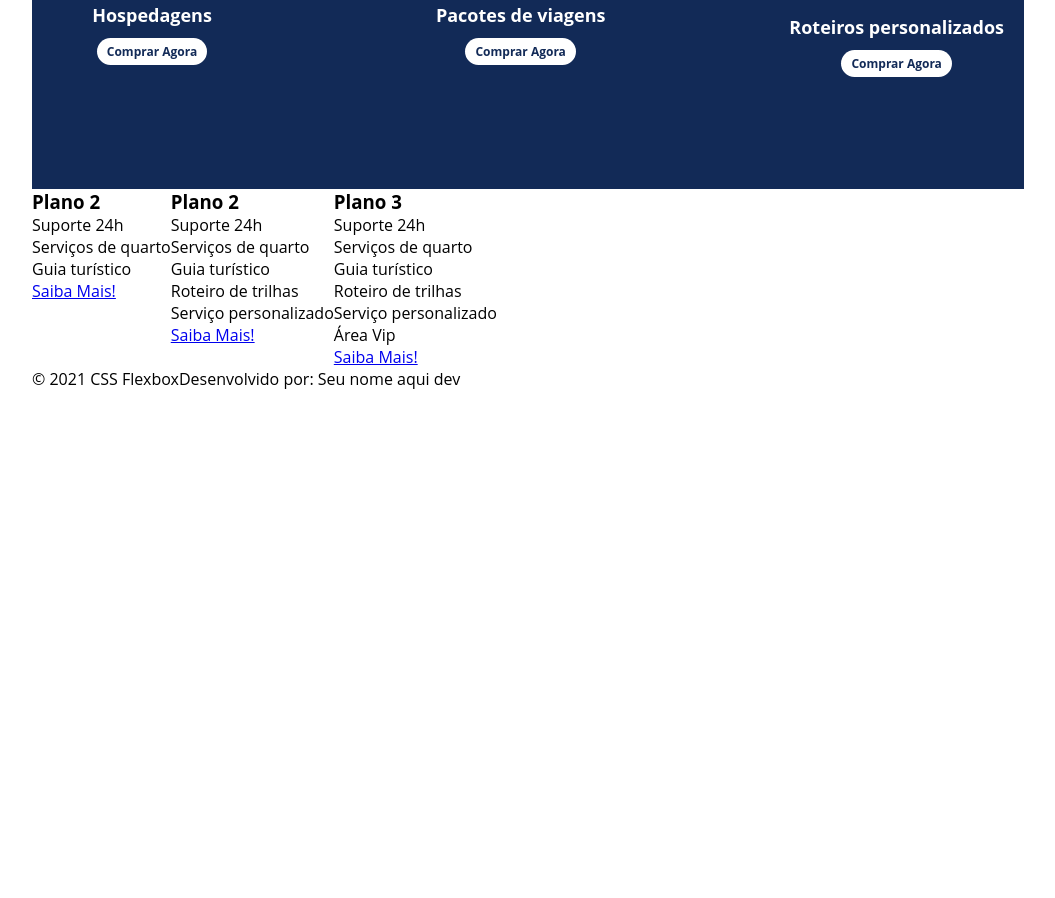
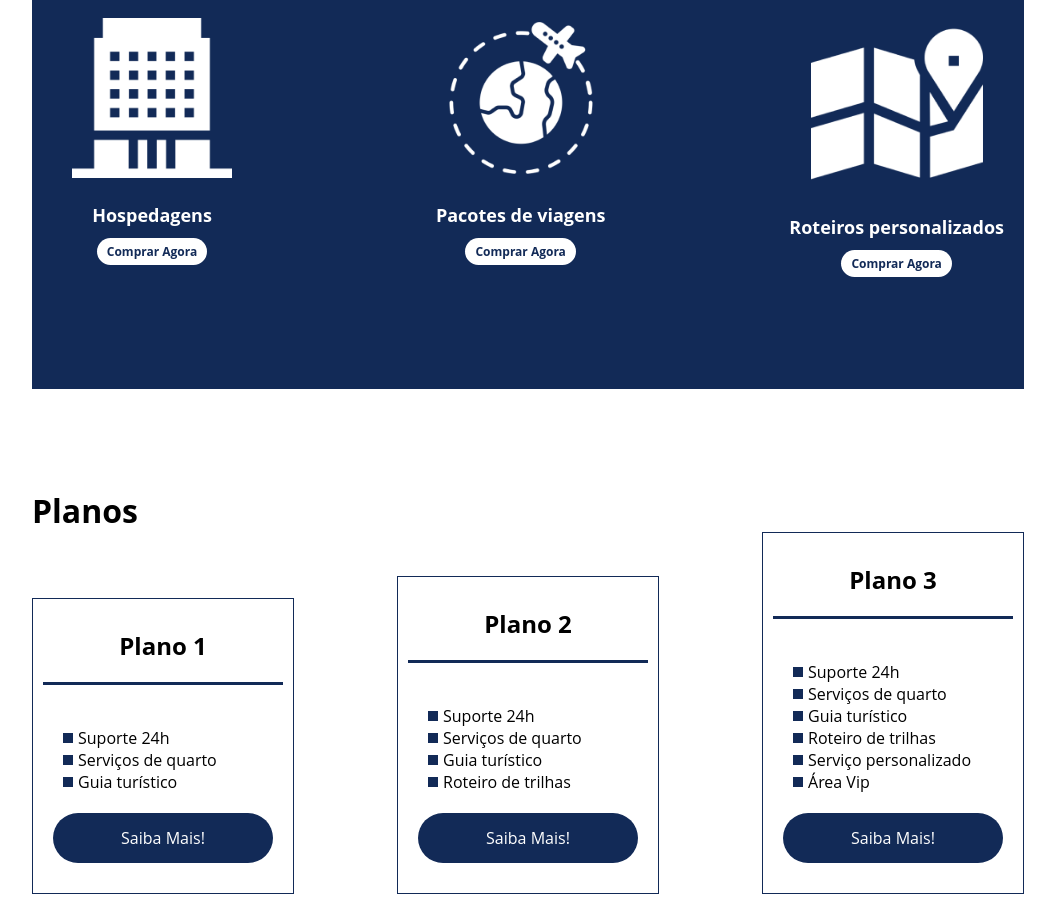
Before and after one commit to fabiooliveiradev/project-flexbox-dio, a plain HTML site: page flex-projeto/index.html in a window 1280 px wide. Shown: the part 1491-2389 px from the top of the page, without its empty margins (112-1167 px from the left). Before the commit the page ends 1881 px from the top, so only its background shows below. Drawn offline with Linux system fonts and the light colour scheme.

Commit message:
Estilo para telas grandes finalizado

```diff
--- a/flex-projeto/index.html
+++ b/flex-projeto/index.html
@@ -9,6 +9,9 @@
 </head>
 
 <body>
+
+    <!-- Início do header  -->
+
     <header>
         <div class="flex-container menu">
             <div>
@@ -22,11 +25,15 @@
         </div>
     </header>
 
+    <!-- Fim do header  -->
+
+    <!-- Início da sessão apresentação -->
+
     <div class="flex-container apresentacao">
         <div class="texto-apresentacao">
             <h1>Flex <br>Turismos</h1>
             <p>O melhor serviço para você!</p>
-            <a href="">Saiba Mais!</a>
+            <a href="#" class="btn">Saiba Mais!</a>
         </div>
 
         <div>
@@ -34,16 +41,26 @@
         </div>
     </div>
 
+    <!-- Fim da sessão apresentação -->
+
+    <!-- Início da sessão quem somos -->
+
     <div class="flex-container" id="quem-somos">
         <div>
             <h2>Quem somos</h2>
-            <p>It is a long established fact that a reader will be distracted by the readable content of a page when looking at its layout. </p>
-            <p>The point of using Lorem Ipsum is that it has a more-or-less normal distribution of letters, as opposed to using 'Content here, content here', making it look like readable English.</p>
+            <p>It is a long established fact that a reader will be distracted by the readable content of a page when
+                looking at its layout. </p>
+            <p>The point of using Lorem Ipsum is that it has a more-or-less normal distribution of letters, as opposed
+                to using 'Content here, content here', making it look like readable English.</p>
         </div>
         <div>
             <img src="./images/1-quem-somos.png" alt="balcão de atendimento">
         </div>
     </div>
+
+    <!-- Fim da sessão quem somos -->
+
+    <!-- Início da sessão serviços -->
 
     <div class="flex-container">
         <div class="container-externo" id="servicos">
@@ -74,33 +91,44 @@
         </div>
     </div>
 
+    <!-- Fim da sessão serviços -->
 
-    <div class="flex-container">
+    <!-- Início da sesão planos-->
+
+    <div class="flex-container" id="planos">
 
         <div>
-            <h3>Plano 2</h3>
+            <h2>Planos</h2>
+        </div>
+
+        <div class="list-planos">
+
+            <div class="item-plano">
+                <h3>Plano 1</h3>
+                <br>
                 <ul>
                     <li>Suporte 24h</li>
                     <li>Serviços de quarto</li>
                     <li>Guia turístico</li>
                 </ul>
-            <a href="#">Saiba Mais!</a>
+                <a href="#" class="btn">Saiba Mais!</a>
             </div>
 
-        <div>
+            <div class="item-plano">
                 <h3>Plano 2</h3>
+                <br>
                 <ul>
                     <li>Suporte 24h</li>
                     <li>Serviços de quarto</li>
                     <li>Guia turístico</li>
                     <li>Roteiro de trilhas</li>
-                <li>Serviço personalizado</li>
                 </ul>
-            <a href="#">Saiba Mais!</a>
+                <a href="#" class="btn">Saiba Mais!</a>
             </div>
 
-        <div>
+            <div class="item-plano">
                 <h3>Plano 3</h3>
+                <br>
                 <ul>
                     <li>Suporte 24h</li>
                     <li>Serviços de quarto</li>
@@ -109,14 +137,22 @@
                     <li>Serviço personalizado</li>
                     <li>Área Vip</li>
                 </ul>
-            <a href="#">Saiba Mais!</a>
+                <a href="#" class="btn">Saiba Mais!</a>
+            </div>
         </div>
     </div>
 
-    <footer class="flex-container">
+    <!-- Fim da sesão planos-->
+
+    <!-- Início do rodapé -->
+
+    <footer>
+        <div class="flex-container footer">
             <p>&copy; 2021 CSS Flexbox</p>
-        <p>Desenvolvido por: Seu nome aqui dev</p>
+            <p>Desenvolvido por: Fábio Oliveira dev</p>
+        </div>
     </footer>
+
 </body>
 
 </html>
--- a/flex-projeto/style.css
+++ b/flex-projeto/style.css
@@ -2,6 +2,13 @@
     margin: 0;
     padding: 0;
     font-family: 'Open Sans', sans-serif;
+}
+
+.flex-container{
+    display: flex;
+    max-width: 992px;
+    margin: auto;
+    width: 100%;
 }
 
 div img{
@@ -15,13 +22,6 @@ ul{
 ul li a{
     text-decoration: none;
     color: #fff;
-}
-
-.flex-container{
-    display: flex;
-    max-width: 992px;
-    margin: auto;
-    width: 100%;
 }
 
 header{
@@ -60,7 +60,7 @@ header .menu{
     margin-bottom: 10px;
 }
 
-.texto-apresentacao a{
+.btn{
     background-color: #122a57;
     color: #fff;
     text-align: center;
@@ -77,6 +77,7 @@ header .menu{
     flex-direction: row-reverse;
     align-items: center;
     justify-content: space-between;
+    margin-bottom: 200px;
 }
 
 #quem-somos h2{
@@ -157,3 +158,81 @@ header .menu{
     width: 80%;
     margin: auto;
 }
+
+#planos{
+    flex-direction: column;
+    min-height: 100vh;
+    padding-top: 100px;
+}
+
+#planos h2{
+    font-size: 32px;
+}
+
+.list-planos{
+    display: flex;
+    align-items: flex-end;
+    justify-content: space-between;
+}
+
+.item-plano{
+    flex: 1;
+    border: 1px solid #122a57;
+    padding: 10px;
+    max-width: 240px;
+}
+
+.item-plano .btn{
+    margin: auto;
+    margin-bottom: 20px
+}
+
+.item-plano h3{
+    font-size: 24px;
+    display: flex;
+    flex-direction: column;
+    text-align: center;
+    margin-top: 20px;
+}
+
+.item-plano h3::after{
+    content: "";
+    background-color: #122a57;
+    width: 100%;
+    height: 3px;
+    margin-top: 20px;
+    margin-bottom: 10px;
+}
+
+.item-plano ul{
+    padding: 10px 20px;
+    display: flex;
+    flex-direction: column;
+    margin-bottom: 10px;
+}
+
+.item-plano ul li{
+    display: flex;
+    flex-wrap: nowrap;
+    align-items: center;
+}
+
+.item-plano ul li::before{
+    content: "";
+    width: 10px;
+    height: 10px;
+    background-color: #122a57;
+    margin-right: 5px;
+}
+
+footer{
+    align-items: center;
+    background-color: #122a57;
+    display: flex;
+    height: 70px;
+}
+
+footer .footer{
+    justify-content: space-between;
+    color: #fff;
+}
```
Lines whose indentation alone changed are shown as unchanged.
